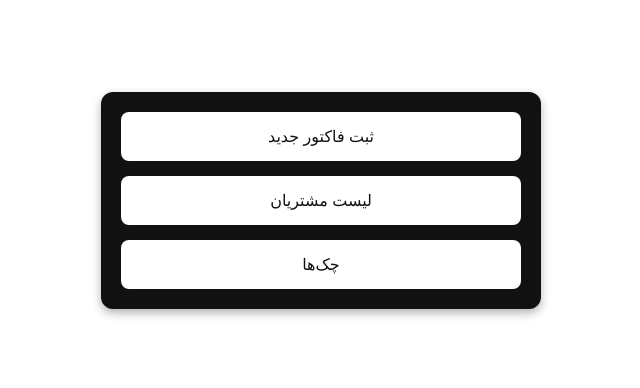
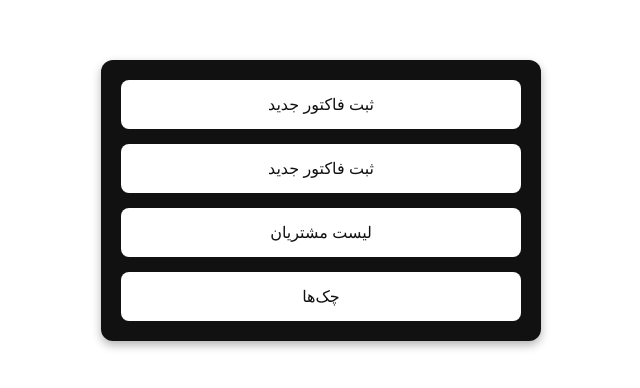
Before and after one commit to noweedziaei/Zia-scarf, a plain HTML site: page index.html in a window 1280 px wide. Shown: the part 200-588 px from the top of the page, without its empty margins (319-959 px from the left). Drawn offline with Linux system fonts and the light colour scheme.

Commit message:
Update index.html

```diff
--- a/index.html
+++ b/index.html
@@ -46,6 +46,7 @@
 </head>
 <body>
   <div class="panel">
+    <button onclick="window.location.href='Factor.html'">ثبت فاکتور جدید</button>
     <!-- لینک به factor.html -->
     <button onclick="window.location.href='factor.html'">ثبت فاکتور جدید</button>
     <button onclick="alert('لیست مشتریان')">لیست مشتریان</button>
```
